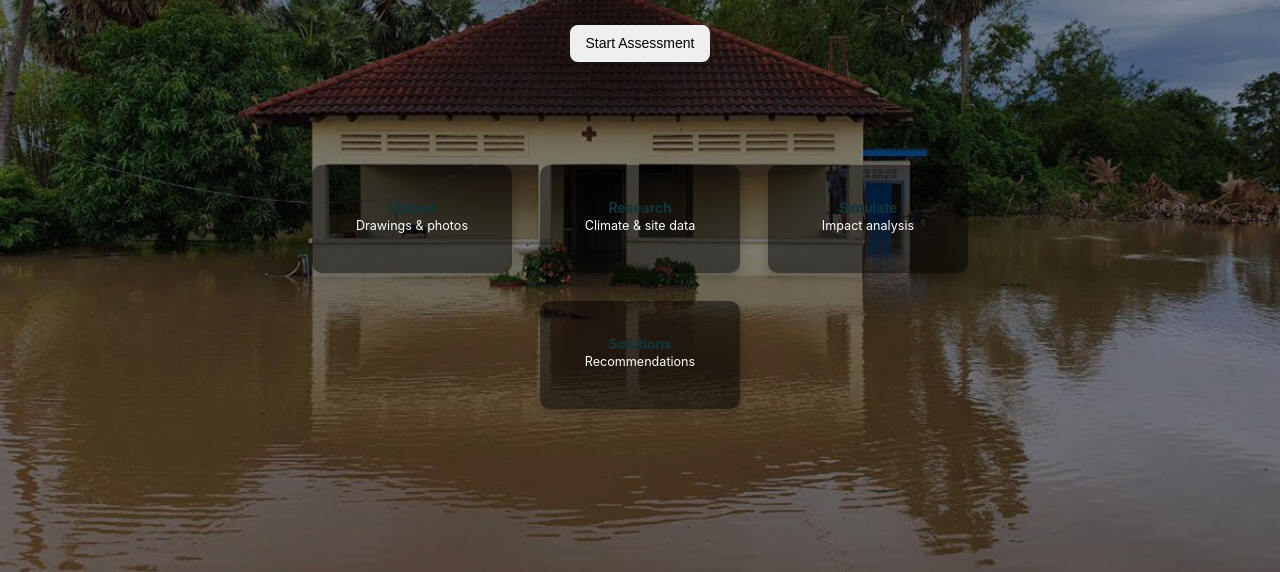
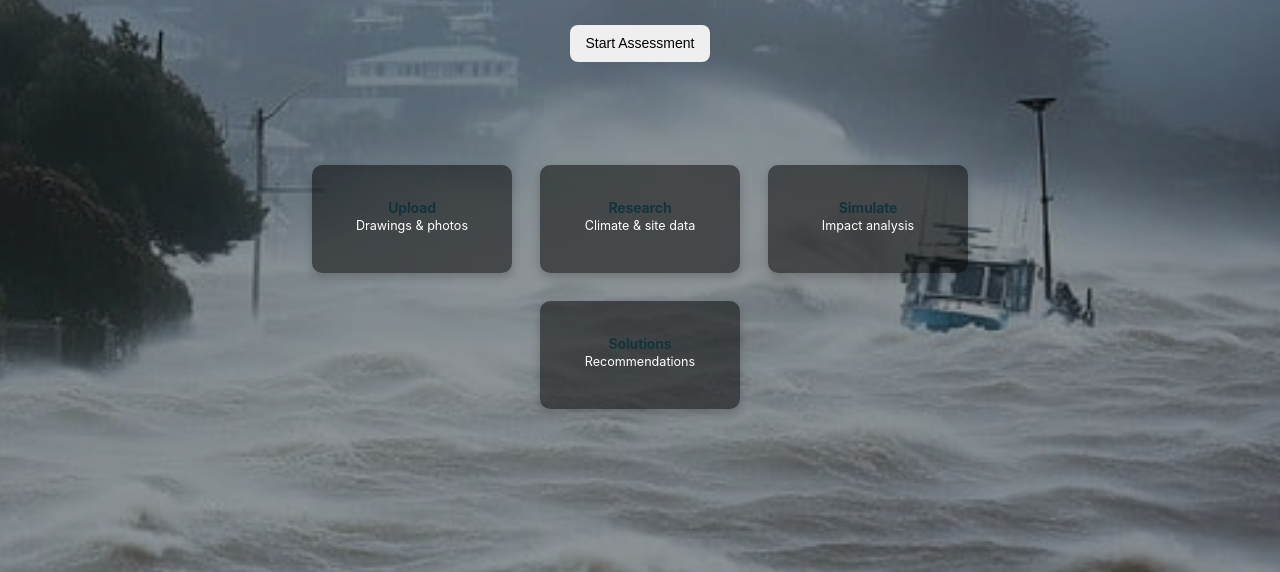
Before and after one commit to AniketClimate/CHIP, a website: page index.html in a window 1280 px wide. Shown: the part 308-880 px from the top of the page. Drawn offline with nearby package versions, Linux system fonts and the light colour scheme; a web font is replaced by a local one.

Commit message:
Update index.html

```diff
--- a/index.html
+++ b/index.html
@@ -59,7 +59,8 @@ function showSection(sectionId) {
 
   <!-- Background image -->
   <div style="
-    background: url('07092019-kh-flooded-health-center.tmb-1200v.jpg') no-repeat center center/cover;
+    background: url('healthfacilityhomepage.jpg') no-repeat right center/cover;
+        background-size: 150%;
     position:absolute; top:0; left:0; right:0; bottom:0;
     filter: brightness(0.6);
     z-index:0;">
@@ -91,7 +92,7 @@ advanced climate simulations for tailored retrofit solutions.
   justify-content: center;
   gap: 2rem;
   padding: 2rem;
-  max-width: 900px;
+  max-width: 100%;
   margin: auto;
   text-align: center;
 ">
```
